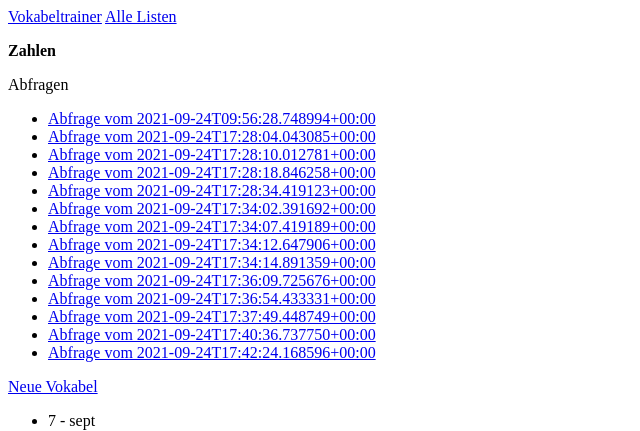
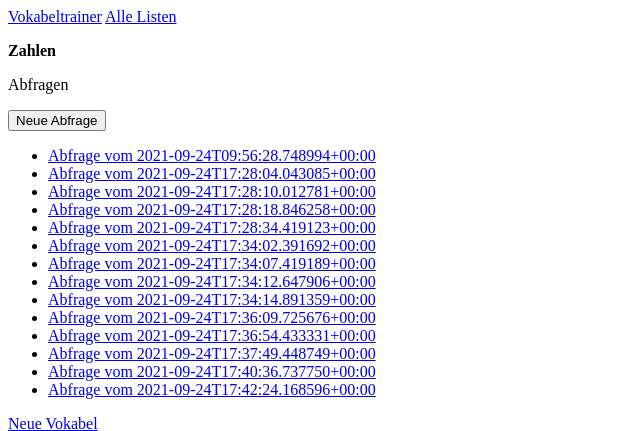
Before and after one commit to Mycooly/vokabeln, a Django app: page /listen/1/ in a window 1280 px wide. Shown: the top 431 px of the page, without its empty margins (0-640 px from the left). Run offline with Django 3.2, Linux system fonts and the light colour scheme; data comes from the database, SQL or seed files in the repository; both versions use the stored data as it was after the commit.

Commit message:
Abfrage kann nun eine zufällig Vokabeln auswählen und sie abspeichern und als neue Abfrage anzeigen.

```diff
--- a/vokabel_trainer/templates/vokabel_trainer/liste.html
+++ b/vokabel_trainer/templates/vokabel_trainer/liste.html
@@ -4,6 +4,16 @@
     <p><b>{{liste}}</b></p>
 
     <p>Abfragen</p>
+
+    {% if vokabeln %}
+    <form action="{% url 'vokabel_trainer:neue_abfrage' liste.id%}" method='post'>
+    {% csrf_token %}
+    {{form.as_p}}
+    <button name="submit">Neue Abfrage</button>
+    </form>
+    {% else %}
+    <p>Fügen Sie Vokabeln hinzu, um Abfragen erstellen zu können</p>
+    {% endif %}
 
     <ul>
         {% for abfrage in abfragen %}
--- a/vokabel_trainer/urls.py
+++ b/vokabel_trainer/urls.py
@@ -13,6 +13,7 @@ urlpatterns=[
     url(r'^neue_vokabel/(?P<liste_id>\d+)/$', views.neue_vokabel, name='neue_vokabel'),
 
     url(r'^abfrage/(?P<abfrage_id>\d+)/', views.abfrage, name='abfrage'),
+    url(r'^neue_abfrage/(?P<liste_id>\d+)/', views.neue_abfrage, name='neue_abfrage')
 
 
 ]
--- a/vokabel_trainer/views.py
+++ b/vokabel_trainer/views.py
@@ -1,9 +1,11 @@
 from django.shortcuts import render
-from django.http import HttpResponseRedirect, Http404
+from django.http import HttpResponseRedirect
 from django.urls import reverse
+from random import sample
+from datetime import datetime
 
 from .models import Liste, Abfrage
-from .forms import ListeForm,VokabelForm
+from .forms import ListeForm, VokabelForm, AbfrageForm
 
 # Create your views here.
 
@@ -19,10 +21,11 @@ def listen(request):
 
 def liste(request, liste_id):
     """Vokabelliste"""
+    form=AbfrageForm()
     liste=Liste.objects.get(id=liste_id)
     vokabeln=liste.vokabel_set.order_by('-date_added')
     abfragen=liste.abfrage_set.all()
-    context={'liste':liste, 'vokabeln':vokabeln, 'abfragen':abfragen}
+    context={'liste':liste, 'vokabeln':vokabeln, 'abfragen':abfragen,'form':form}
     return render(request, 'vokabel_trainer/liste.html', context)
 
 def neue_liste(request):
@@ -65,3 +68,16 @@ def abfrage(request,abfrage_id):
 
     context={'abfrage':abfrage,'liste':liste,'vokabeln':vokabeln}
     return render(request,'vokabel_trainer/abfrage.html', context)
+
+def neue_abfrage(request,liste_id):
+    """Erstellt neue Abfrage"""
+    liste=Liste.objects.get(id=liste_id)
+    vokabeln=list(liste.vokabel_set.all())
+    vokabeln=sample(vokabeln, min(5, len(vokabeln)))
+
+    neue_abfrage=Abfrage.objects.create(
+        liste=liste,
+        date_added=datetime.now()
+    )
+    neue_abfrage.vokabeln.set(vokabeln)
+    return HttpResponseRedirect(reverse('vokabel_trainer:abfrage',args=[neue_abfrage.id]))
```
Also changed, not shown: db.sqlite3, vokabel_trainer/forms.py (line endings or trailing spaces).
